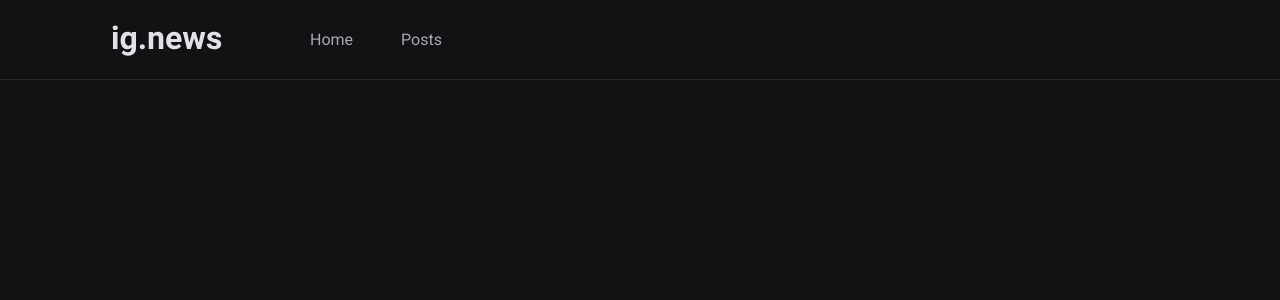
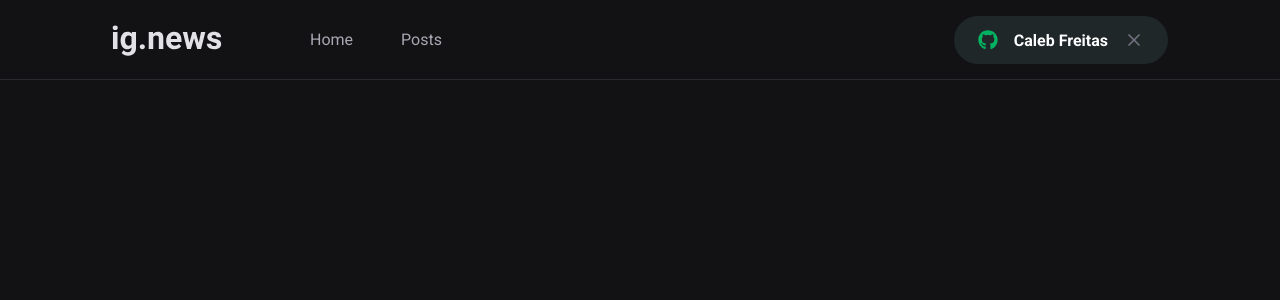
Before and after one commit to caleb-freitas/ignews, a Next.js app: page / in a window 1280 px wide. Shown: the top 300 px of the page. Built offline with nearby package versions, Linux system fonts and the light colour scheme.

Commit message:
feat: added SignInButton component

```diff
--- a/package.json
+++ b/package.json
@@ -12,6 +12,7 @@
     "next": "12.2.0",
     "react": "18.2.0",
     "react-dom": "18.2.0",
+    "react-icons": "^4.4.0",
     "sass": "^1.53.0"
   },
   "devDependencies": {
--- a/src/components/Header/index.tsx
+++ b/src/components/Header/index.tsx
@@ -1,3 +1,4 @@
+import { SignInButton } from '../SignInButton'
 import styles from './styles.module.scss'
 
 export function Header() {
@@ -14,6 +15,7 @@
           </a>
           <a href="#">Posts</a>
         </nav>
+        <SignInButton />
       </div>
     </header>
   )
--- a/src/components/Header/styles.module.scss
+++ b/src/components/Header/styles.module.scss
@@ -50,4 +50,8 @@
       }
     }
   }
+
+  button {
+    margin-left: auto;
+  }
 }
--- /dev/null
+++ b/src/components/SignInButton/index.tsx
@@ -0,0 +1,26 @@
+import { FaGithub } from 'react-icons/fa'
+import { FiX } from 'react-icons/fi'
+
+import styles from './styles.module.scss'
+
+export function SignInButton() {
+  const isUserLOggedIn = true
+  return isUserLOggedIn ? (
+    <button
+      type="button"
+      className={styles.signInButton}
+    >
+      <FaGithub color="#04b361" />
+      Caleb Freitas
+      <FiX color="#737380" className={styles.closeIcon} />
+    </button>
+  ) : (
+    <button
+      type="button"
+      className={styles.signInButton}
+    >
+      <FaGithub color="#eba417" />
+      Sign In with GitHub
+    </button >
+  )
+}
--- /dev/null
+++ b/src/components/SignInButton/styles.module.scss
@@ -0,0 +1,31 @@
+.signInButton {
+  height: 3rem;
+  border-radius: 3rem;
+  background: var(--gray-850);
+  border: 0;
+  padding: 0 1.5rem;
+  display: flex;
+  align-items: center;
+  justify-content: center;
+  color: var(--white);
+  font-weight: bold;
+
+  svg {
+    width: 20px;
+    height: 20px;
+  }
+
+  svg:first-child {
+    margin-right: 1rem;
+  }
+
+  svg.closeIcon {
+    margin-left: 1rem;
+  }
+
+  transition: filter 0.2s;
+
+  &:hover {
+    filter: brightness(0.8);
+  }
+}
--- a/src/styles/global.scss
+++ b/src/styles/global.scss
@@ -9,6 +9,7 @@
   --gray-100: #e1e1e6;
   --gray-300: #a8a8b3;
   --gray-800: #29292e;
+  --gray-850: #1f2728;
   --gray-900: #121214;
   --cyan-500: #61dafb;
   --yellow-500: #eba417;
```
Also changed, not shown: 2 other files (tests, documents, lock files or other folders).
